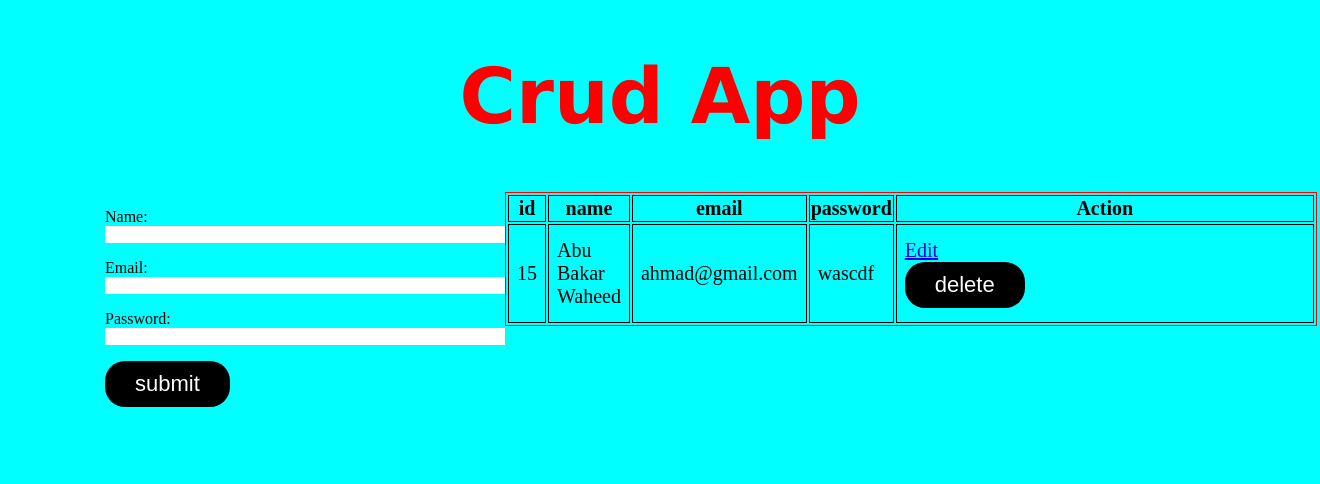
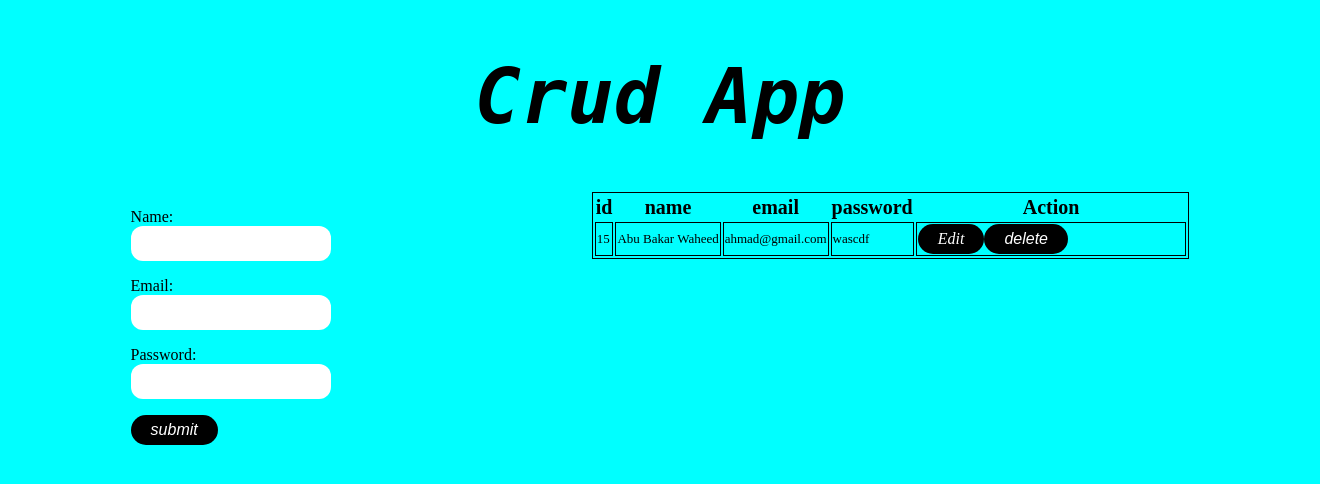
Before and after one commit to Abubakarwaheed12/Crud-APP-in-django, a Django app: page / in a window 1320 px wide. Shown: the top 484 px of the page. Run offline with Django 4.2, Linux system fonts and the light colour scheme; data comes from the database, SQL or seed files in the repository; both versions use the stored data as it was after the commit; parts of the project's set-up code (start-up, migrations or seed data) failed here and were passed over.

Commit message:
Some Chanes

```diff
--- a/crud/forms.py
+++ b/crud/forms.py
@@ -1,4 +1,3 @@
-from socket import fromshare
 from django import forms
 from .models import user
 from django.core import validators
--- a/crud/static/style.css
+++ b/crud/static/style.css
@@ -1,23 +1,26 @@
 body{
     background-color: aqua;
-    width: 1110px;
     margin: 0 auto;
 }
 h1{
-    color: red;
+    color: black;
     text-align: center;
     font-size: 77px;
-    font-family: 'Lucida Sans', 'Lucida Sans Regular', 'Lucida Grande', 'Lucida Sans Unicode', Geneva, Verdana, sans-serif;
+    font-family:monospace;
+    font-style: italic;
 }
 .flex{
     display: flex;
     justify-content: space-around;
+    flex-wrap: wrap;
 }
 form{
-width: 400px;
+width: 200px;
 }
 input{
     border: none;
+    padding: 10px;
+    border-radius: 12px;
 }
 form p{
     display: flex;
@@ -26,20 +29,50 @@ form p{
 input[type=submit]{
     color: white;
     background-color: black;
-    font-size: 22px;
-    padding: 10px 30px;
+    font-size: 16px;
+    font-style: italic;
+    padding: 6px 20px;
     cursor: pointer;
     border-radius: 20px;
 }
+a{
+    color: white;
+    background-color: black;
+    font-size: 16px;
+    font-style: italic;
+    padding: 6px 20px;
+    cursor: pointer;
+    border-radius: 20px;
+    text-decoration: none;
+}
 table{
-    border: 1px solid red;
+    border: 1px solid black;
+    outline: none;
+
 }
 th{
     font-size: 20px;
-    border: 1px solid black;
+    /* border: 1px solid black; */
 }
 td{
-    font-size: 20px;
+    font-size: 13px;
     border: 1px solid black;
-    padding: 14px 8px;
+    /* padding: 14px 8px; */
 }
+.action{
+    display: flex;
+
+}
+
+
+@media only screen and (max-width: 600px) {
+    form{
+      margin-bottom: 20px;
+    }
+    h1{
+        font-size: 42px;
+    }
+    .cs form{
+        margin: 0 auto;
+    }
+}
--- a/crud/templates/home.html
+++ b/crud/templates/home.html
@@ -37,7 +37,7 @@
             <td>{{st.name}}</td>
             <td>{{st.email}}</td>
             <td>{{st.password}}</td>
-            <td>
+            <td class="action">
                 <a href="{% url 'update' st.id %}">Edit</a>
                <form action="{% url 'delete' st.id %}" method="post">
                 {% csrf_token %}
```
Also changed, not shown: crud/templates/update.html (+9 -1 lines), db.sqlite3.
